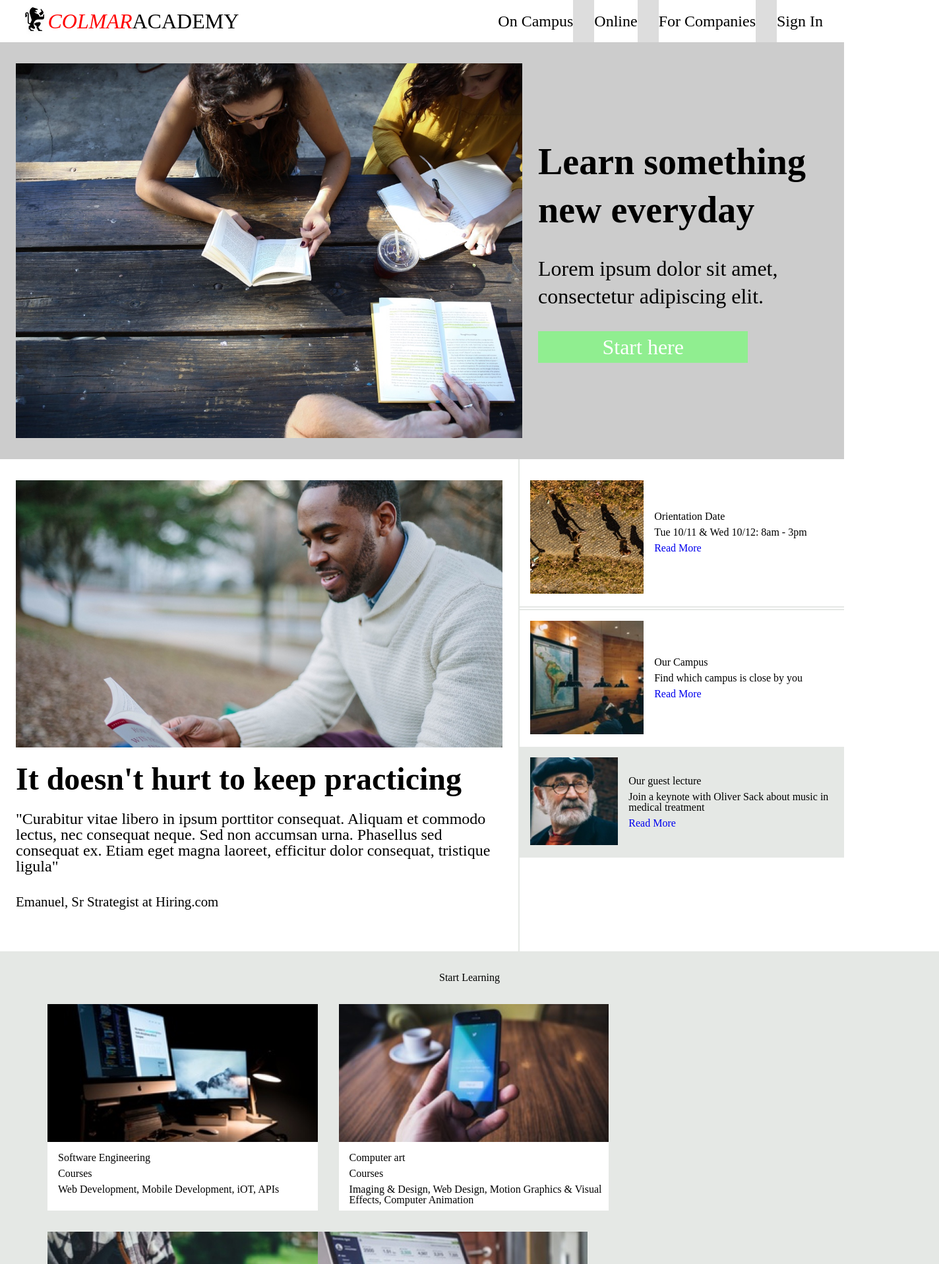
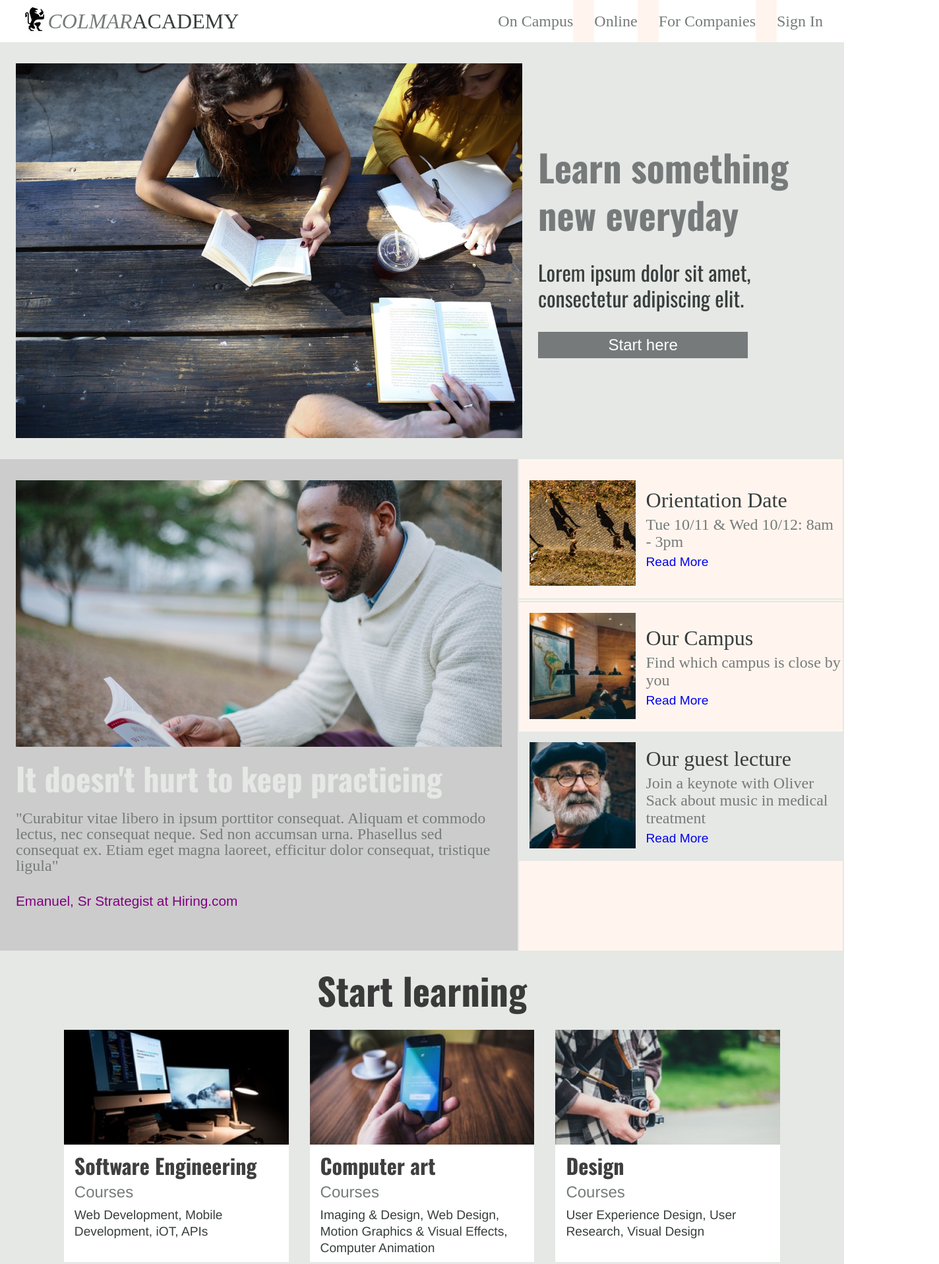
Before and after one commit to madtom85/colmaracademy, a plain HTML site: page index.html in a window 1280 px wide. Shown: the top 1916 px of the page at 66% size, 1424 px wide, since content can reach past the window. Drawn offline with nearby package versions, Linux system fonts and the light colour scheme.

Commit message:
Created the Desktop and Mobile version of Colmar Academy

```diff
--- a/index.html
+++ b/index.html
@@ -7,6 +7,9 @@
 	<link href='./resources/css/reset.css' type='text/css' rel='stylesheet'>
 </head>
 <body>
+
+	<!-- Header Section -->
+
 	<header>
 		<div class='header-content'>
 			<div class='logo-header-title'>
@@ -23,11 +26,11 @@
 				<nav>
 					<ul>
 						<li><a href='#'>On Campus</a></li>
-						<li><span style='background-color: #ddd; padding: 1.5rem 1rem;'></span></li>
+						<li><span style='background-color: seashell; padding: 1.5rem 1rem;'></span></li>
 						<li><a href='#'>Online</a></li>
-						<li><span style='background-color: #ddd; padding: 1.5rem 1rem;'></span></li>
+						<li><span style='background-color: seashell; padding: 1.5rem 1rem;'></span></li>
 						<li><a href='#'>For Companies</a></li>
-						<li><span style='background-color: #ddd; padding: 1.5rem 1rem;'></span></li>
+						<li><span style='background-color: seashell; padding: 1.5rem 1rem;'></span></li>
 						<li><a href='#'>Sign In</a></li>
 					</ul>
 				</nav>
@@ -41,6 +44,8 @@
 			<a href='#'><img src='./resources/images/ic-login.svg' /></a>
 		</div>
 	</header>
+
+	<!-- Banner Section -->
 
 	<div id='jumbotron-banner'>
 		<img class='jumbotron' src='./resources/images/banner.jpg' />
@@ -62,6 +67,8 @@
 			<a class='button-mobile' href='#'>Start here</a>
 		</div>
 	</div>
+
+	<!-- Feature Section -->
 
 	<div id='feature'>
 		<div class='feature-main'>
@@ -149,9 +156,11 @@
 		</div>
 	</div>
 
+	<!-- Course Section -->
+
 	<div id='courses'>
 		<div class='introductory'>
-			<h1>Start Learning</h1>
+			<h1>Start learning</h1>
 		</div>
 		<div class='course-list'>
 			<div class='course left'>
@@ -243,6 +252,8 @@
 		</div>
 	</div>
 
+	<!-- Thesis Exhibit Section -->
+
 	<div id='thesis-exhibit'>
 		<div class='thesis-title'>
 			<h2>Thesis exhibit</h2>
@@ -296,6 +307,9 @@
 			<video src='./resources/videos/thesis.mp4' controls></video>
 		</div>
 	</div>
+
+	<!-- Footer Section -->
+
 	<footer>
 		<div id='footer'>
 			<div class='footer-container'>
--- a/resources/css/styles.css
+++ b/resources/css/styles.css
@@ -1,4 +1,6 @@
-html{
+/* Universal Styles */
+
+html {
 	font-family: Helvetica, "oswald", sans-serif;
 	font-size: 16px;
 	margin: 0;
@@ -6,7 +8,57 @@ html{
 	height: auto;
 }
 
-header .header-content{
+
+.container {
+	display: flex;
+	flex-direction: row;
+	align-items: center;
+	width: 100%;
+}
+
+.item-image {
+	width: 35%;
+	display: inline-block;
+}
+
+.item-column {
+	width: 65%;
+}
+
+.bottom {
+	background: #e5e8e5;
+}
+
+.mid .item-image,
+.bottom .item-image {
+	padding: 1rem;
+}
+
+.item-image img {
+	width: 100%;
+}
+
+.item-column .item-title,
+.item-column .item-description {
+	padding-bottom: .5rem;
+}
+
+.item-title {
+	font-size: 2rem;
+	color: #383d3d;
+}
+
+.item-description {
+	font-size: 1.5rem;
+	font-weight: 300;
+	line-height: 1.1;
+	color: #767a7a;
+}
+
+
+/* Header Section */
+
+header .header-content {
 	display: flex;
 	justify-content: space-between;
 	align-items: center;
@@ -17,14 +69,14 @@ header .header-content{
 	margin: 0;
 }
 
-header .logo-header-title{
+header .logo-header-title {
 	display: inline-flex;
 	align-items: center;
 	height: 2rem;
 	margin-left: 2rem;
 }
 
-header .logo{
+header .logo {
 	display: inline-flex;
 	align-items: center;
 }
@@ -33,25 +85,29 @@ header .logo img {
 	height: 3rem;
 }
 
-header .header-title{
+header .header-title {
 	display: inline-flex;
 	align-items: center;
 }
 
-header .header-title h2{
+header .header-title h2 {
 	font-size: 2rem;
 }
 
 header .colmar {
-	color: red;
+	color: #767a7a;
 	font-style: italic;
 }
 
-.nav-mobile{
+header .academy {
+	color: #383d3d;
+}
+
+.nav-mobile {
 	display: none;
 }
 
-.nav-menu ul{
+.nav-menu ul {
 	display: inline-flex;
 	margin-right: 2rem;
 	align-items: center;
@@ -59,19 +115,19 @@ header .colmar {
 	flex-direction: row;
 }
 
-.nav-menu li{
+.nav-menu li {
 	padding: 0;
 }
 
-.nav-menu a{
+.nav-menu a {
 	font-size: 1.5rem;
 	text-decoration: none;
-	color: #000;
+	color: #767a7a;
 	font-weight: 300;
 }
 
 @media only screen and (max-width: 480px) {
-	.nav-mobile{
+	.nav-mobile {
 		display: flex;
 		flex-direction: row;
 		justify-content: space-around;
@@ -80,14 +136,15 @@ header .colmar {
 		width: 100%;
 	}
 
-	header .header-content{
+	header .header-content {
 		display: none;
 	}
 }
 
+/* Banner Section */
 
-#jumbotron-banner{
-	background-color: #ccc;
+#jumbotron-banner {
+	background-color: #e5e8e5;
 	width: 100%;
 	height: auto;
 	display: flex;
@@ -96,53 +153,57 @@ header .colmar {
 	margin: 0;
 }
 
-#jumbotron-banner-mobile{
+#jumbotron-banner-mobile {
 	display: none;
 }
 
-.jumbotron{
+.jumbotron {
 	padding: 2rem 1.5rem;
 	width: 60%;
 	height: 60%;
 }
 
-.jumbotron img{
+.jumbotron img {
 	height: 100%;
 	width: 100%;
 }
 
-.banner{
+.banner {
 	display: flex;
 	flex-direction: column;
 	width: 40%;
+	font-family: "oswald";
 }
 
-.banner-big{
+.banner-big {
 	font-size: 3.5rem;
 	font-weight: bold;
 	line-height: 1.3;
+	color: #767a7a;
 }
 
 
-.banner-small{
+.banner-small {
 	font-size: 2rem;
 	font-weight: normal;
-	line-height: 1.3;
+	line-height: 1.2;
+	color: #383d3d;
 }
 
-.margin{
+.margin {
 	margin-top: 2rem;
 }
 
-.button{
+.button {
 	display: inline-block;
-	background-color: lightgreen;
+	background-color: #767a7a;
 	text-align: center;
 	color: #fff;
 	width: 60%;
 	margin-top: 2rem;
 	padding: .5rem  1.25rem;
-	font-size: 2rem;
+	font-family: sans-serif;
+	font-size: 1.5rem;
 	text-decoration: none;
 }
 
@@ -151,7 +212,7 @@ header .colmar {
 		display: none;
 	}
 
-	#jumbotron-banner-mobile{
+	#jumbotron-banner-mobile {
 		display: flex;
 		flex-direction: column;
 		width: 100%;
@@ -165,26 +226,26 @@ header .colmar {
 		padding-bottom: 2rem;
 	}
 
-	.banner-mobile{
+	.banner-mobile {
 		font-family: "oswald";
 		padding: 0 1rem;
 	}
 
-	.banner-mobile .bigger{
+	.banner-mobile .bigger {
 		padding-bottom: 2rem;
 		font-size: 3.5rem;
 		font-weight: bold;
 		color: #767a7a;
 	}
 
-	.banner-mobile .smaller{
+	.banner-mobile .smaller {
 		margin-bottom: 1.5rem;
 		font-size: 2rem;
 		line-height: 1.2;
 		color: #383d3d;
 	}
 
-	.banner-mobile .button-mobile{
+	.banner-mobile .button-mobile {
 		display: inline-block;
 		background-color: #767a7a;
 		text-align: center;
@@ -199,127 +260,108 @@ header .colmar {
 
 }
 
-#feature{
+/* feature Section */
+
+#feature {
 	display: flex;
 	flex-direction: row;
 	width: 100%;
 	height: auto;
 }
 
-#feature-mobile{
+#feature-mobile {
 	display: none;
 }
 
-.feature-main{
+.feature-main {
 	display: flex;
 	flex-direction: column;
 	padding: 2rem 1.5rem;
 	width: 60%;
+	background-color: #ccc;
 }
 
-.feature-main .main-image{
+.feature-main .main-image {
 	padding-bottom: 1.5rem;
 	width: 100%;
 	height: auto;
 }
 
-.feature-main .main-title{
+.feature-main .main-title {
 	padding-bottom: 1.5rem;
+	font-family: "oswald";
 	font-size: 3rem;
 	font-weight: bold;
+	color: #e5e8e5;
 }
 
-.feature-main .main-text{
+.feature-main .main-text {
 	font-size: 1.5rem;
+	color: #767a7a;
 }
 
 
-.feature-main .main-author{
+.feature-main .main-author {
+	font-family: sans-serif;
 	font-size: 1.3rem;
 	padding: 2rem 0;
+	color: purple;
 }
 
-.feature-other{
+.feature-other {
 	display: flex;
 	flex-direction: column;
 	width: 40%;
 	height: auto;
 	border-left: 2px solid #e5e8e5;
-}
-
-.container{
-	display: flex;
-	flex-direction: row;
-	align-items: center;
-	width: 100%;
-}
-
-.item-image{
-	width: 35%;
-	display: inline-block;
+	border-right: 2px solid #e5e8e5;
+	background-color: seashell;
 }
 
 .feature-other .top .item-image {
 	padding: 2rem 1rem 1rem 1rem;
 }
 
-.feature-other .top{
+.feature-other .top {
 	border-bottom: 6px double #e5e8e5;
 }
 
-.bottom{
-	background: #e5e8e5;
-}
-
-.mid .item-image,
-.bottom .item-image{
-	padding: 1rem;
-}
-
-.item-image img{
-	width: 100%;
-}
-
-.item-column .item-title,
-.item-column .item-description{
-	padding-bottom: .5rem;
-
-}
-
 .item-column .item-link {
+	font-family: sans-serif;
+	font-size: 1.2rem;
 	text-decoration: none;
 }
 
 @media only screen and (max-width: 480px) {
-	#feature-mobile{
+	#feature-mobile {
 		display: flex;
 		flex-direction: column;
 		background-color: seashell;
 		width: 100%;
 	}
 
-	#feature{
+	#feature {
 		display: none;
 	}
 
-	.feature-main{
+	.feature-main {
 		display: none;
 	}
 
-	.feature-other{
+	.feature-other {
 		display: none;
 	}
 
-	.top-mobile{
+	.top-mobile {
 		padding-top: 1rem;
 	}
 
-	.container-mobile{
+	.container-mobile {
 		padding-left: 1rem;
 		padding-right: 1rem;
 	}
 
-	.item-image-mobile{
+	.item-image-mobile {
 		padding-bottom: 2rem;
 	}
 
@@ -327,30 +369,30 @@ header .colmar {
 		width: 100%;
 	}
 
-	.item-column-mobile{
+	.item-column-mobile {
 		padding-left: 1rem;
 	}
 
-	.item-column-mobile h3{
+	.item-column-mobile h3 {
 		font-size: 2rem;
 		color: #383d3d;
 	}
 
-	.item-column-mobile p{
+	.item-column-mobile p {
 		font-size: 1.5rem;
 		font-weight: 300;
 		line-height: 1.1;
 		color: #767a7a;
 	}
 
-	.item-column-mobile a{
+	.item-column-mobile a {
 		font-family: sans-serif;
 		font-size: 1.2rem;
 		text-decoration: none;
 	}
 
 	.item-column-mobile h3,
-	.item-column-mobile p{
+	.item-column-mobile p {
 		padding-bottom: .5rem;
 	}
 
@@ -364,66 +406,89 @@ header .colmar {
 	}
 }
 
-#courses{
+/* Courses Section */
+
+#courses {
 	display: flex;
 	flex-direction: column;
 	align-items: center;
 	background-color: #e5e8e5;
 	padding: 2rem 4.5rem;
+}
+
+#courses-mobile {
+	display: none;
+}
+
+.introductory {
+	padding-bottom: 2rem;
+	font-family: "oswald";
+	font-size: 3.5rem;
+	font-weight: bold;
+	opacity: .75;
+}
+
+.course-list {
+	display: flex;
+	flex-wrap: wrap;
+	justify-content: center;
 	width: 100%;
 }
 
-#courses-mobile{
-	display: none;
-}
-
-.introductory{
-	padding-bottom: 2rem;
-}
-
-.course-list{
-	display: flex;
-	flex-wrap: wrap;
-	width: 100%;
-}
-
-.course{
+.course {
 	display: flex;
 	flex-direction: column;
-	margin: 0;
+	width: 30%;
 	background-color: #fff;
-	width: 32%;
 	margin-bottom: 2rem;
 }
 
-.middle{
+.middle {
 	margin-left: 2rem;
 	margin-right: 2rem;
 }
 
-.course-image{
+.course-image {
 	height: auto;
 	width: auto;
 }
 
-.course-highlight{
+.course-highlight {
 	padding-left: 1rem;
 }
 
 
 
-.course-title{
+.course-title {
 	padding-top: 1rem;
+	font-family: "oswald";
+	font-size: 2rem;
+	font-weight: bold;
+	opacity: .75;
+}
+
+.course-header {
+	font-family: helvetica;
+	font-size: 1.5rem;
+	line-height: 1.3;
+	color: #767a7a;
+}
+
+.course-subjects {
+	font-family: helvetica;
+	font-size: 1.2rem;
+	line-height: 1.3;
+	color: #383d3d;
 }
 
 .course-title,
 .course-header,
-.course-subjects{
+.course-subjects {
 	padding-bottom: .5rem;
 }
 
 @media only screen and (max-width: 480px) {
-	#courses-mobile{
+	#courses-mobile {
 		display: flex;
 		flex-direction: column;
 		width: 100%;
@@ -433,11 +498,11 @@ header .colmar {
 		background-color: #e5e8e5;
 	}
 
-	#courses{
+	#courses {
 		display: none;
 	}
 
-	.introductory-mobile{
+	.introductory-mobile {
 		padding-top: 2rem;
 		padding-bottom: 1rem;
 		text-align: center;
@@ -447,7 +512,7 @@ header .colmar {
 	}
 
 
-	.course-list-mobile li{
+	.course-list-mobile li {
 		padding: 1rem 1rem 1.5rem 1rem;
 		list-style: none;
 		color: #383d3d;
@@ -459,44 +524,64 @@ header .colmar {
 	}
 }
 
-#thesis-exhibit{
+/* Thesis Exhibit Section */
+
+#thesis-exhibit {
 	display: flex;
 	flex-direction: column;
 	width: 100%;
 	padding: 2rem 0 2rem 1.5rem;
+	width: 100%;
 }
 
-.thesis-row{
+#thesis-exhibit-mobile {
+	display: none;
+}
+
+.thesis-row {
 	display: flex;
 	flex-direction: row;
 }
 
-.thesis-title{
+.thesis-title {
 	padding-bottom: 2rem;
+	font-family: "oswald";
+	font-size: 3.5rem;
+	font-weight: bold;
+	opacity: .75;
 }
 
-.thesis-title h2{
+.thesis-title h2 {
 	text-align: center;
 }
 
-.thesis-left{
+.thesis-left {
 	display: flex;
 	flex-direction: column;
 	padding-right: 1.5rem;
 	width: 60%;
 }
 
-.thesis-video video{
+.thesis-video video {
 	width: 100%;
 	padding-right: 1.5rem;
 	padding-bottom: 1.5rem;
 }
 
-.thesis-urban h3{
+.thesis-urban h3 {
 	padding-bottom: .5rem;
+	font-size: 2rem;
+	font-weight: bold;
+	color: #383d3d;
 }
 
-.thesis-right{
+.thesis-urban p {
+	font-size: 1.5rem;
+	color: #767a7a;
+	line-height: 1.4;
+}
+
+.thesis-right {
 	display: flex;
 	flex-direction: column;
 	width: 40%;
@@ -510,15 +595,15 @@ header .colmar {
 		background-color: #fff;
 	}
 
-#thesis-exhibit{
+	#thesis-exhibit {
 		display: none;
 	}
 
-.thesis-title-mobile{
+	.thesis-title-mobile {
 		padding-bottom: 1rem;
 	}
 
-.thesis-title-mobile h2{
+	.thesis-title-mobile h2 {
 		font-family: "oswald";
 		font-size: 3.5rem;
 		font-weight: bold;
@@ -526,16 +611,19 @@ header .colmar {
 		opacity: .75;
 	}
 
-.thesis-video-mobile{
+	.thesis-video-mobile {
 		padding-bottom: 1.5rem;
 	}
 
-.thesis-video-mobile video{
+	.thesis-video-mobile video {
 		width: 100%;
 	}
+}
 
-}
-#footer{
+/* Footer Section */
+
+
+#footer {
 	padding: 1rem 0 2rem 1.5rem;
 	border-top: 1px solid #e5e8e5;
 	width: 100%;
@@ -543,30 +631,29 @@ header .colmar {
 	color: #383d3d;
 }
 
-.footer-container{
+.footer-container {
 	display: flex;
 	flex-direction: row;
 	justify-content: space-between;
 	width: 100%;
 }
 
-.terms-privacy ul{
+.terms-privacy ul {
 	display: inline-flex;
 	flex-direction: row;
 	list-style: none;
 }
 
-.terms-privacy li{
+.terms-privacy li {
 	text-decoration: none;
 }
 
-.terms-privacy li:first-child{
+.terms-privacy li:first-child {
 	padding-right: .5rem;
 }
 
 @media only screen and (max-width: 480px) {
-.terms-privacy{
+	.terms-privacy {
 		display: none;
 	}
-
 }
```
Lines whose indentation alone changed are shown as unchanged.
